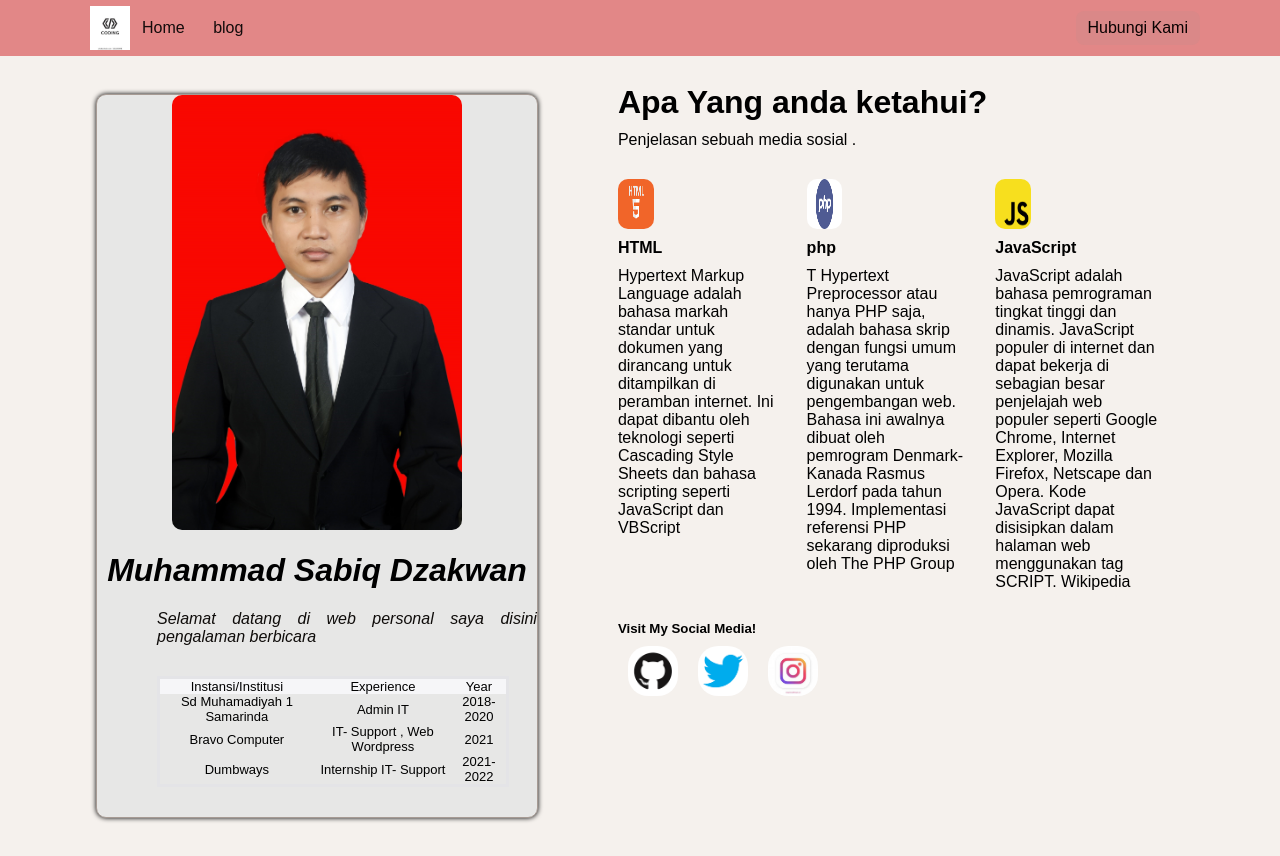
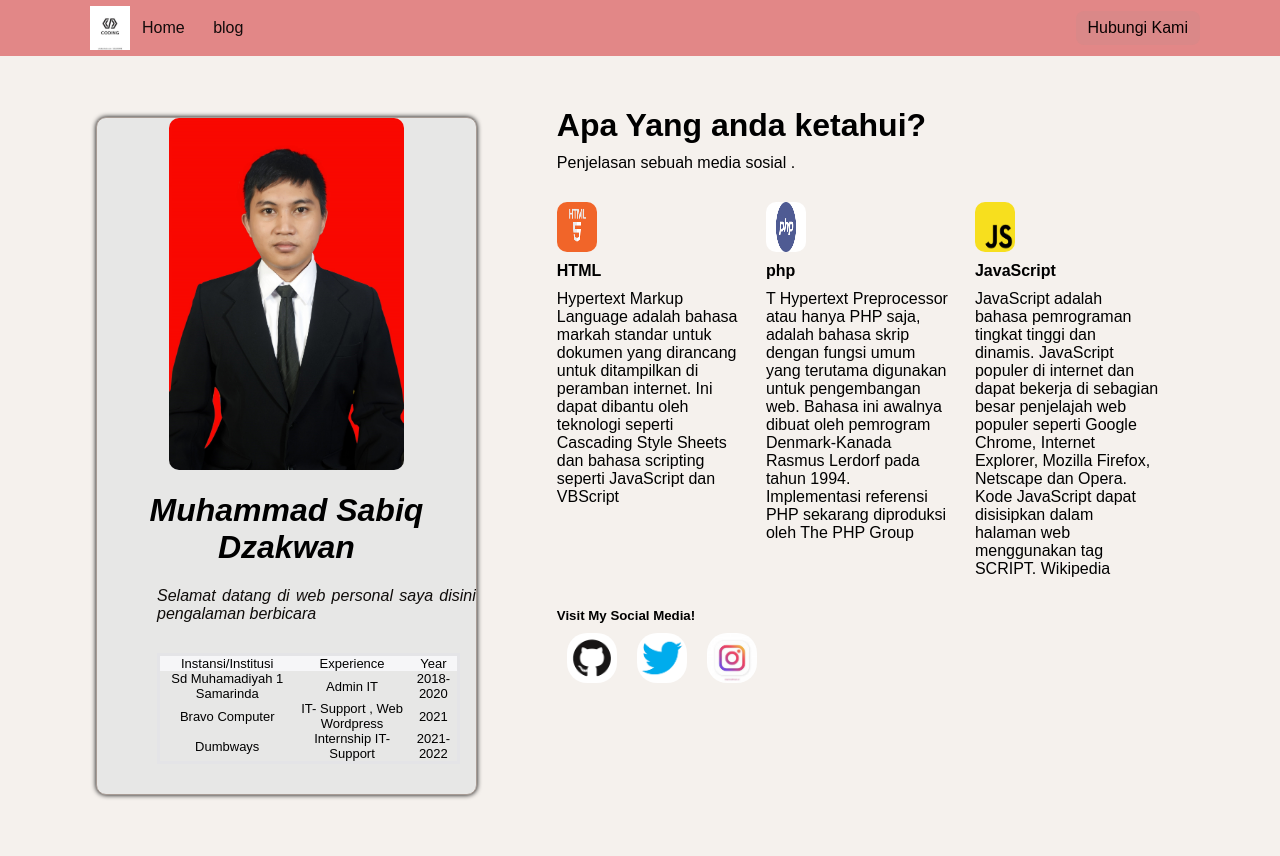
Before and after one commit to muhammad1096/personal-web-b30-sesi-2, a plain HTML site: page index.html in a window 1280 px wide. Drawn offline with Linux system fonts and the light colour scheme.

Commit message:
first commit

```diff
--- a/style_1.css
+++ b/style_1.css
@@ -32,7 +32,7 @@ nav {
 nav .left {
     /* background-color: brown; */
     /* width: 50%; */
-    flex: 60%;
+    flex: 50%;
     padding-left: 90px;
     display: flex;
     align-items: center;
@@ -92,7 +92,7 @@ nav .right a:hover{
     width: 85%;
 }
 .section .left{
-    flex: 45%;
+    flex: 35%;
     text-align: center;
     margin: 10px 0;
     text-align: center;
@@ -117,7 +117,7 @@ nav .right a:hover{
     color: wheat;
 }
 .container .section .left div img{
-     width: 66%;
+     width: 62%;
     border-radius: 20px;
     padding: 0px 0px 0px 0px;
     color: rgb(235, 230, 223)35, 230, 223;
@@ -132,7 +132,7 @@ nav .right a:hover{
 .container .section .left div table{
     margin-top: 15px;
     border: 1px solid black;
-    width:70%;
+    width:68%;
     text-align: center;
     border-collapse:collapse;
     color: rgb(15, 12, 12);
```
